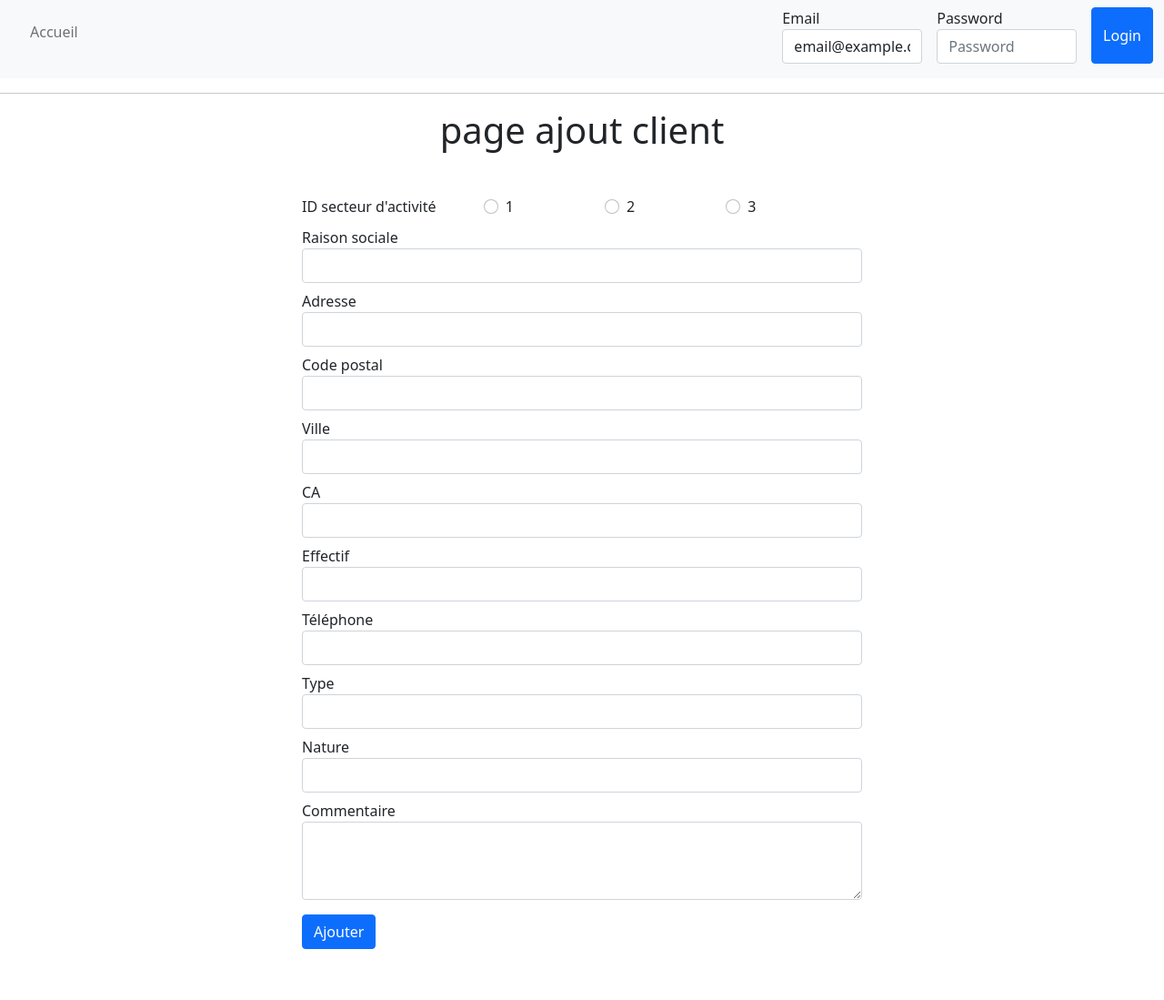
After one commit to QuentinBOul/projetmandarine, a PHP site: template src/view/user/gestion_commerciale/addClient.php in a window 1280 px wide. The commit adds this page. Shown: the whole page at 91% size. Run offline with PHP 8.4, Linux system fonts and the light colour scheme; the template is opened without the code that fills it, so the values that code supplies are empty; some libraries are stand-ins or nearby versions.

Commit message:
add page d'ajout client

```diff
--- a/public/index.php
+++ b/public/index.php
@@ -32,6 +32,7 @@ $router->register('/clients', '\App\controller\UserController::clients');
 $router->register('/contacts', '\App\controller\UserController::contacts');
 $router->register('/clientProfil='.$id, '\App\controller\UserController::clientProfil');
 $router->register('/contactProfil='.$id, '\App\controller\UserController::contactProfil');
+$router->register('/addClient', '\App\controller\UserController::addClient');
 
 // Routes Gestion des Projets
 $router->register('/dashboard2', '\App\controller\UserController::dashboard_project');
--- /dev/null
+++ b/src/view/user/gestion_commerciale/addClient.php
@@ -0,0 +1,62 @@
+<h1 class="text-center">page ajout client</h1>
+
+<div class="container col-md-6 my-5">
+    <form action="" method="POST">
+        <div class="form-group my-2">
+            <label for="idSect">ID secteur d'activité</label>
+            <div class="form-check form-check-inline mx-5">
+                <input class="form-check-input" type="radio" name="exampleRadios" id="exampleRadios1" value="1">
+                <label class="form-check-label" for="exampleRadios1">1</label>
+            </div>
+            <div class="form-check form-check-inline mx-5">
+                <input class="form-check-input" type="radio" name="exampleRadios" id="exampleRadios2" value="2">
+                <label class="form-check-label" for="exampleRadios2">2</label>
+            </div>
+            <div class="form-check form-check-inline mx-5">
+                <input class="form-check-input" type="radio" name="exampleRadios" id="exampleRadios3" value="3">
+                <label class="form-check-label" for="exampleRadios3">3</label>
+            </div>
+        </div>
+        <div class="form-group my-2">
+            <label for="raisonSociale">Raison sociale</label>
+            <input type="text" class="form-control" id="raisonSociale">
+        </div>
+        <div class="form-group my-2">
+            <label for="adresse">Adresse</label>
+            <input type="text" class="form-control" id="adresse">
+        </div>
+        <div class="form-group my-2">
+            <label for="codePostal">Code postal</label>
+            <input type="text" class="form-control" id="codePostal">
+        </div>
+        <div class="form-group my-2">
+            <label for="ville">Ville</label>
+            <input type="text" class="form-control" id="ville">
+        </div>
+        <div class="form-group my-2">
+            <label for="ca">CA</label>
+            <input type="text" class="form-control" id="ca">
+        </div>
+        <div class="form-group my-2">
+            <label for="effectif">Effectif</label>
+            <input type="text" class="form-control" id="effectif">
+        </div>
+        <div class="form-group my-2">
+            <label for="tel">Téléphone</label>
+            <input type="text" class="form-control" id="tel">
+        </div>
+        <div class="form-group my-2">
+            <label for="type">Type</label>
+            <input type="text" class="form-control" id="type">
+        </div>
+        <div class="form-group my-2">
+            <label for="nature">Nature</label>
+            <input type="text" class="form-control" id="nature">
+        </div>
+        <div class="form-group my-2">
+            <label for="com">Commentaire</label>
+            <textarea class="form-control" id="com" rows="3"></textarea>
+        </div>
+        <button type="submit" class="btn btn-primary my-2">Ajouter</button>
+    </form>
+</div>
--- a/src/view/user/gestion_commerciale/clients.php
+++ b/src/view/user/gestion_commerciale/clients.php
@@ -1,4 +1,5 @@
 <h1 class="text-center my-5">Liste des clients</h1>
+<a href="addClient" class="btn btn-primary mx-5 my-3" style="float: right;">Ajouter un client</a>
 
 
 <div class="m-5">
```
Also changed, not shown: src/controller/UserController.php (+10 -0 lines).
